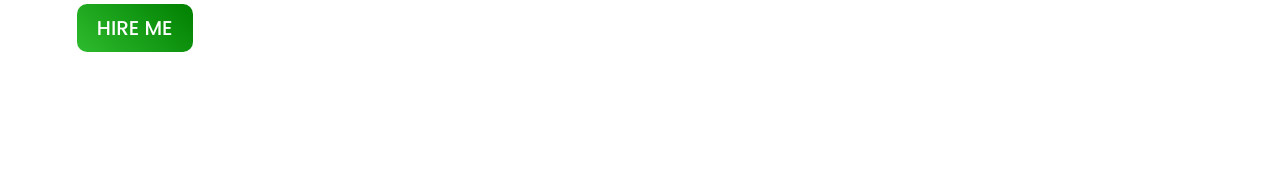
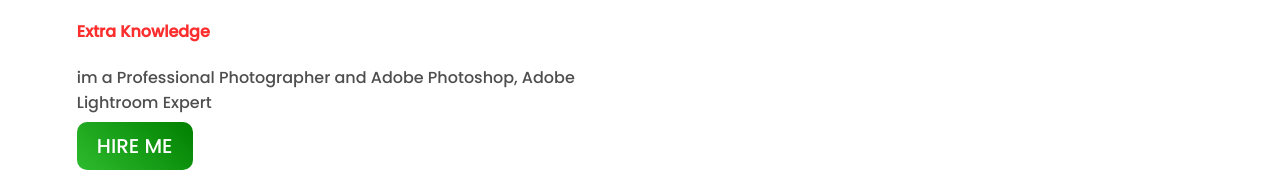
Before and after one commit to Tafsan-Mahmud/my-first-portfolio, a plain HTML site: page index.html in a window 1280 px wide. Shown: the part 476-659 px from the top of the page. Drawn offline with Linux system fonts and the light colour scheme.

Commit message:
some change

```diff
--- a/index.html
+++ b/index.html
@@ -16,6 +16,8 @@
             <h1> <span class="orange-highlight">Tafsan</span> world</h1>
             <h3>World-Class Professional Web Developer</h3>
             <p>Hi i'm <span class="name-highlight-2">Tafsan Mahmud Nobin </span> . I am a professional web Developer. You   make any kind website from me. I creat your weblsite it's looking attractive, different from other website. Hope i fill up your satisfication and make we a good journey</p>
+            <H4>Extra Knowledge</H4>
+            <p> im a Professional Photographer and Adobe Photoshop, Adobe Lightroom Expert </p>
             <a class="link-button" target="_blank" href="https://web.facebook.com/tafsanmahmudnobin090/">HIRE ME</a>
 
           </div>
--- a/style.css
+++ b/style.css
@@ -94,3 +94,6 @@ footer{
     text-align: center;
     font-size: 15px;
 }
+h4{
+    color: rgb(252, 46, 46);
+}
```
